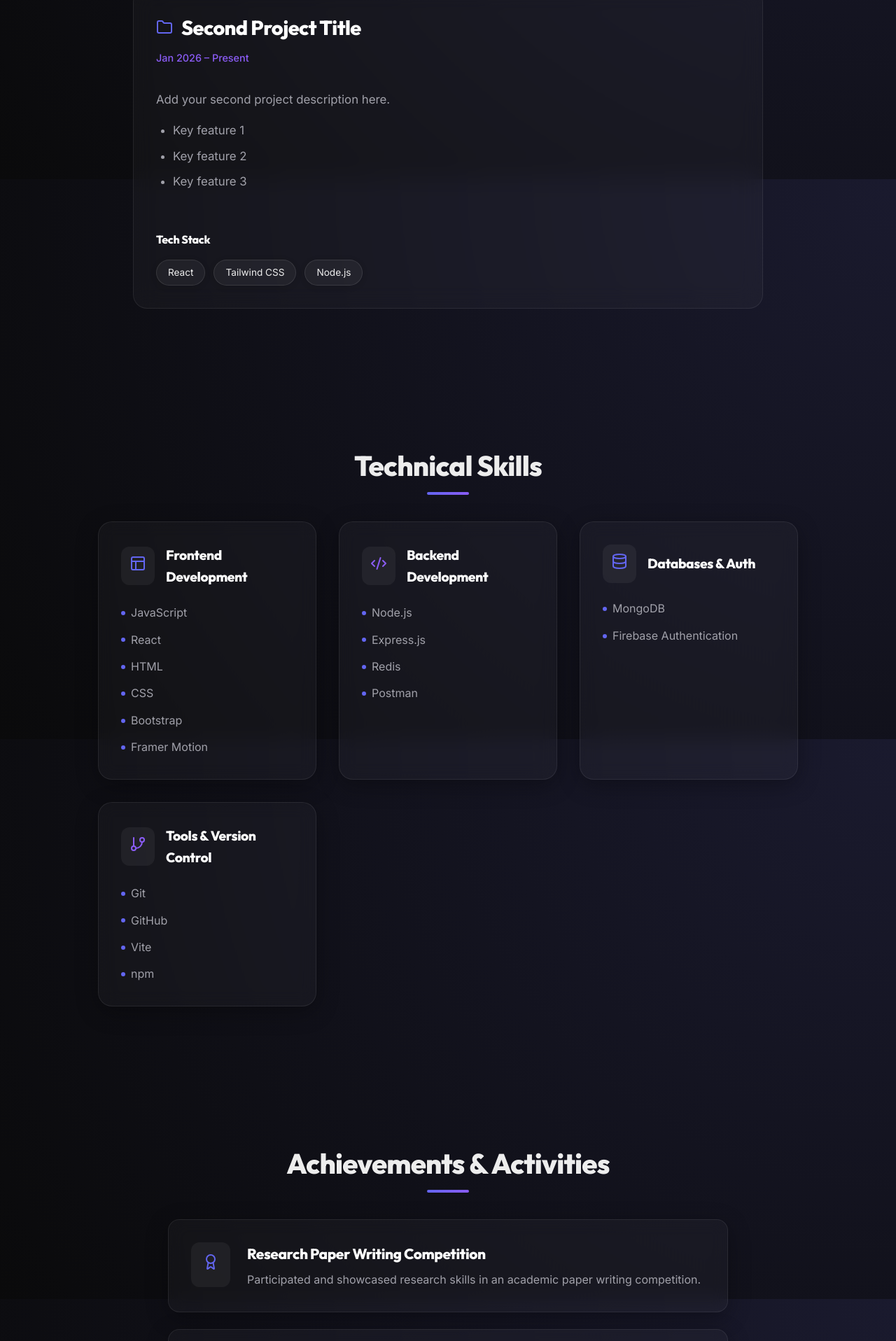
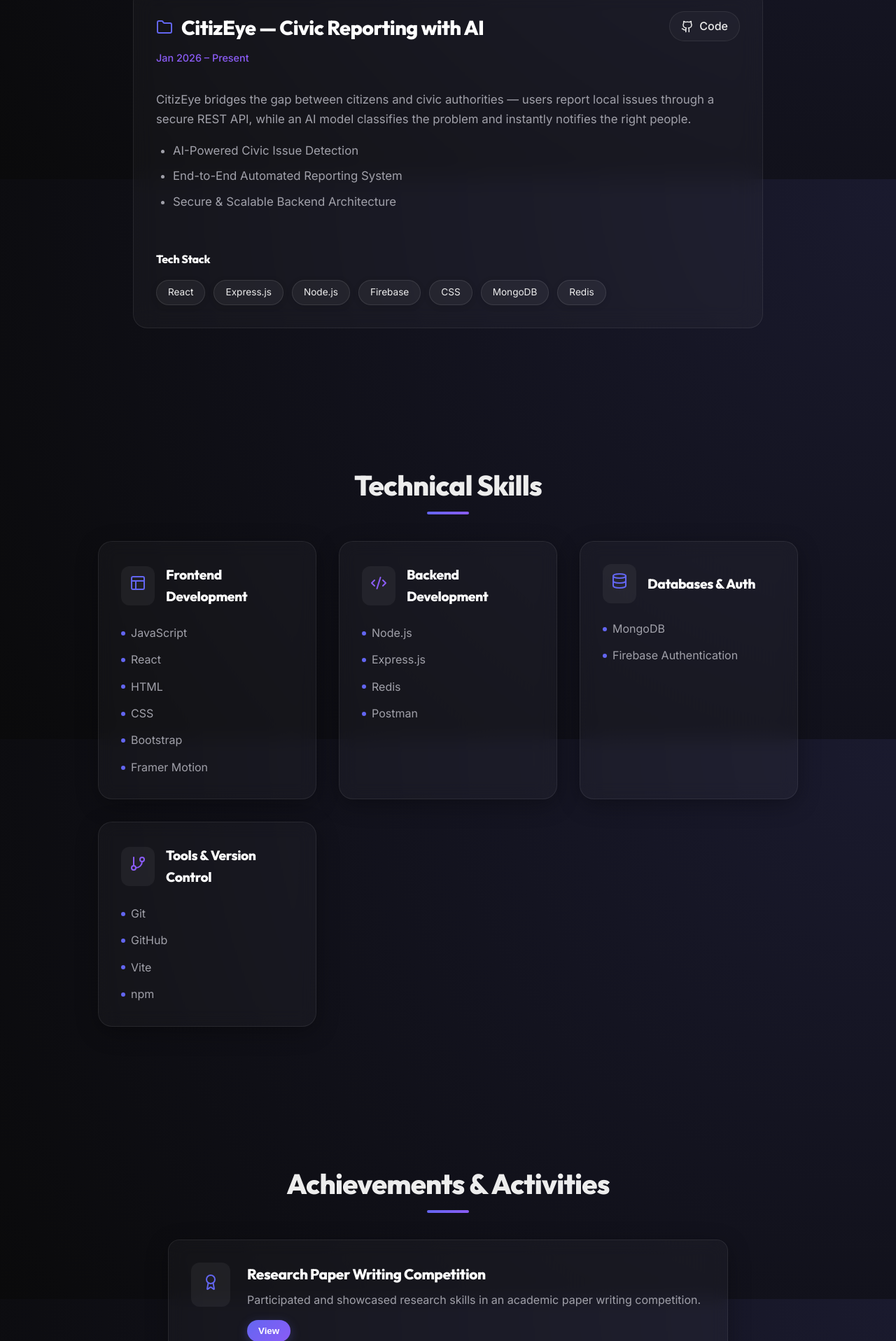
Before and after one commit to shkshhnwz/portfolio, a React app: page / in a window 1280 px wide. Shown: the part 2144-4060 px from the top of the page at 70% size. Built offline with nearby package versions, Linux system fonts and the light colour scheme; the HTML template or start-up script is replaced by a standard one.

Commit message:
Acheivement section links have been provided

```diff
--- a/src/components/Achievements.jsx
+++ b/src/components/Achievements.jsx
@@ -2,17 +2,20 @@ import React from 'react';
 import AnimatedSection from './AnimatedSection';
 import { Award, Trophy } from 'lucide-react';
 import { motion } from 'framer-motion';
+import { link } from 'framer-motion/client';
 
 const Achievements = () => {
   const items = [
     {
       title: "Research Paper Writing Competition",
       description: "Participated and showcased research skills in an academic paper writing competition.",
+      link: "https://www.linkedin.com/posts/shahnawaz-shaikh-654326314_edtech-educationinnovation-researchpresentation-activity-7305875982781931520-hjRE?utm_source=social_share_send&utm_medium=member_desktop_web&rcm=ACoAAE_IMiABIjkjiarh8vY5JbxYAjK5MfJYUI0",
       icon: <Award size={24} style={{ color: 'var(--accent-primary)' }} />
     },
     {
       title: "Hackathon Participant",
       description: "Actively participated in 2 Hackathons, building innovative solutions under time constraints and collaborating with peers.",
+      link: "https://www.linkedin.com/posts/shahnawaz-shaikh-654326314_webdesign-hackathon-fooddeliveryapp-activity-7298538344680976384-V-qw?utm_source=social_share_send&utm_medium=member_desktop_web&rcm=ACoAAE_IMiABIjkjiarh8vY5JbxYAjK5MfJYUI0",
       icon: <Trophy size={24} style={{ color: 'var(--accent-secondary)' }} />
     }
   ];
@@ -36,6 +39,9 @@ const Achievements = () => {
             <div>
               <h3 style={{ fontSize: '1.3rem', color: '#fff', marginBottom: '0.5rem' }}>{item.title}</h3>
               <p style={{ color: 'var(--text-secondary)', lineHeight: 1.6 }}>{item.description}</p>
+              <a href={item.link} target="_blank" rel="noopener noreferrer">
+                <button className="btn-primary" style={{ padding: '0.5rem 1rem', marginTop: '1rem' }}>View</button>
+              </a>
             </div>
           </motion.div>
         ))}
--- a/src/components/Projects.jsx
+++ b/src/components/Projects.jsx
@@ -19,17 +19,17 @@ const Projects = () => {
       githubUrl: "https://github.com/shkshhnwz/expense-spliiter-for-shared-living"
     },
     {
-      title: "Second Project Title",
+      title: "CitizEye — Civic Reporting with AI",
       date: "Jan 2026 – Present",
-      description: "Add your second project description here.",
+      description: "CitizEye bridges the gap between citizens and civic authorities — users report local issues through a secure REST API, while an AI model classifies the problem and instantly notifies the right people.",
       features: [
-        "Key feature 1",
-        "Key feature 2",
-        "Key feature 3"
+        "AI-Powered Civic Issue Detection",
+        "End-to-End Automated Reporting System",
+        "Secure & Scalable Backend Architecture"
       ],
-      techStack: ["React", "Tailwind CSS", "Node.js"],
+      techStack: ["React", "Express.js", "Node.js", "Firebase", "CSS", "MongoDB", "Redis"],
       liveUrl: "#",
-      githubUrl: "#"
+      githubUrl: "https://github.com/shkshhnwz/Citiz-Eye"
     }
   ];
 
```
